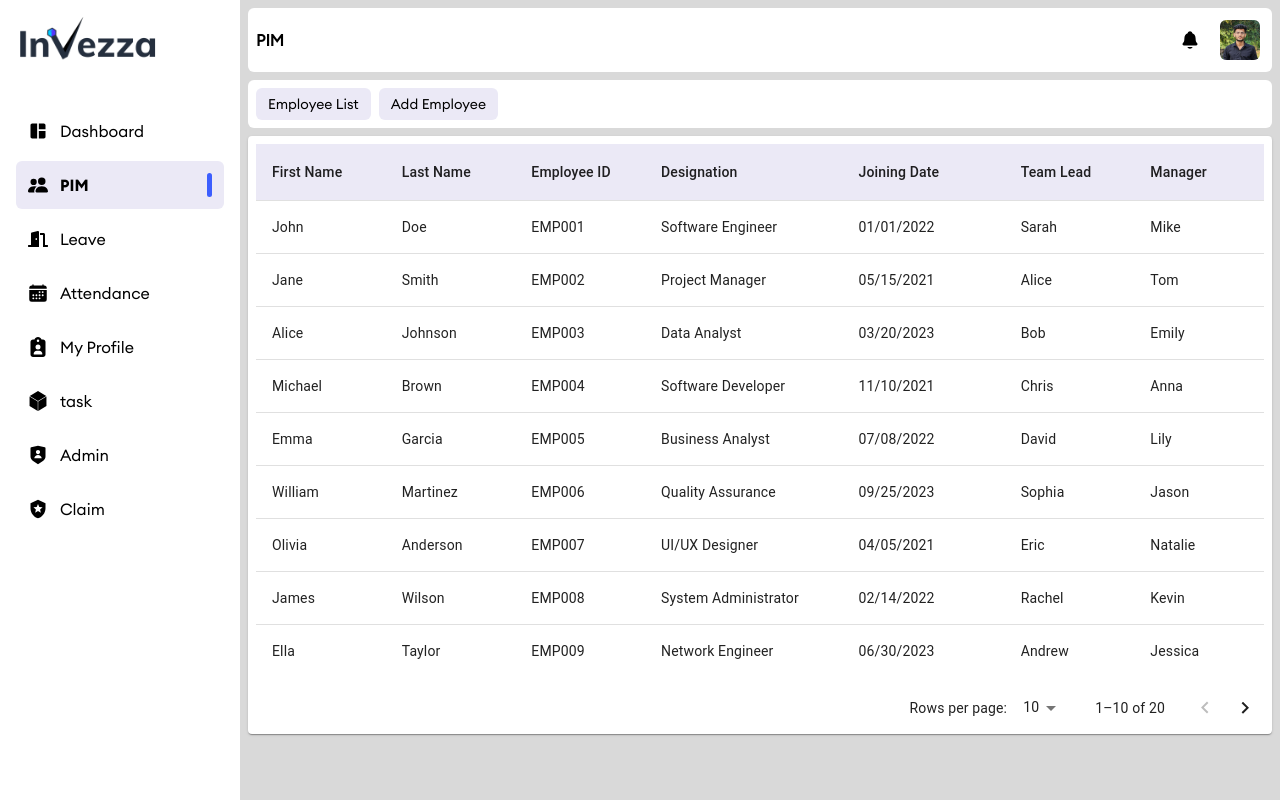
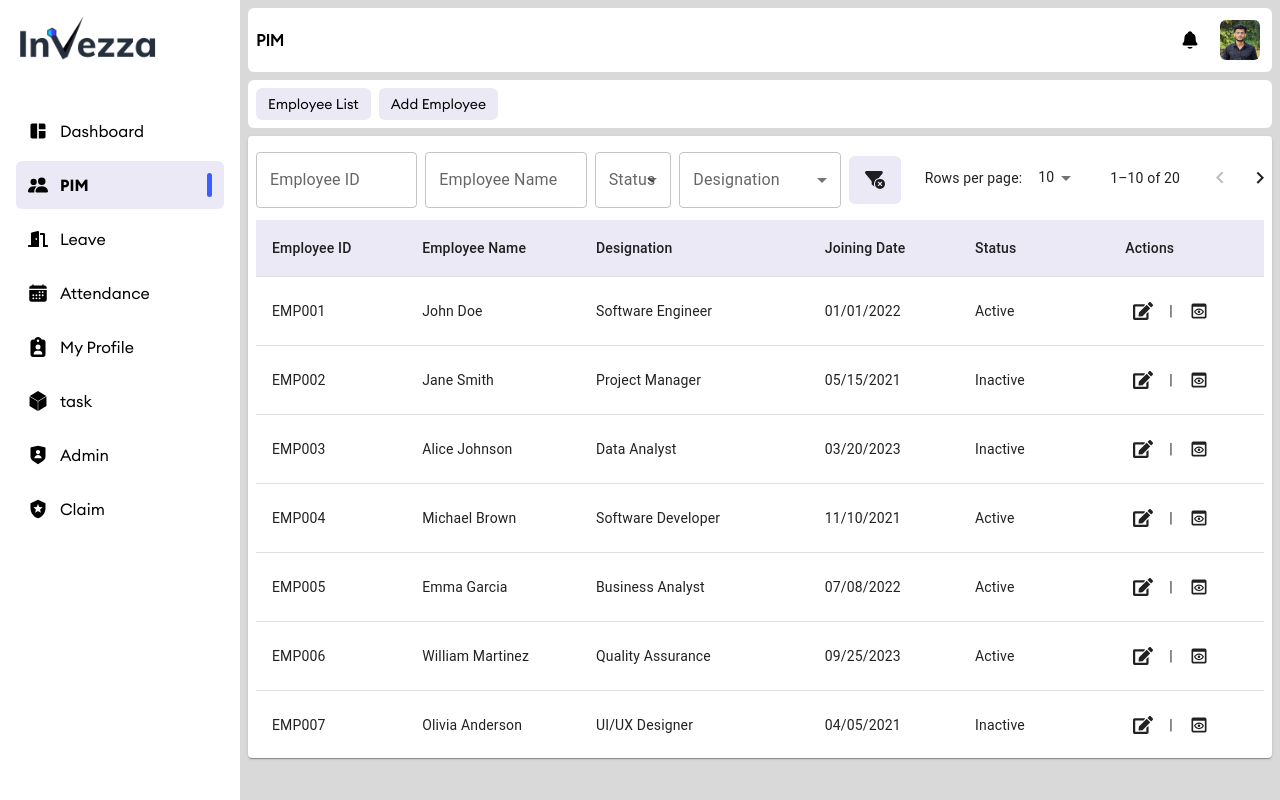
Before and after one commit to shubshinde1/invezza-hrm, a React (Create React App) app: page /pim in a window 1280 px wide. Built offline with nearby package versions, Linux system fonts and the light colour scheme.

Commit message:
build removed

```diff
--- a/src/components/pim/Employeelist.js
+++ b/src/components/pim/Employeelist.js
@@ -1,5 +1,5 @@
 import React from "react";
-import { BrowserRouter as useRouteMatch } from "react-router-dom";
+import { Link } from "react-router-dom";
 import Menutabs from "./Menutabs";
 import Paper from "@mui/material/Paper";
 import Table from "@mui/material/Table";
@@ -10,209 +10,202 @@ import TableHead from "@mui/material/TableHead";
 import TablePagination from "@mui/material/TablePagination";
 import TableRow from "@mui/material/TableRow";
 import { Bolt } from "@mui/icons-material";
+import { MdOutlinePreview } from "react-icons/md";
+import { FaEdit } from "react-icons/fa";
+import {
+  TextField,
+  FormControl,
+  InputLabel,
+  Select,
+  MenuItem,
+} from "@mui/material";
+import { FaFilterCircleXmark } from "react-icons/fa6";
 
 const columns = [
-  { id: "fname", label: "First Name", minWidth: 120 },
-  { id: "lname", label: "Last Name", minWidth: 120 },
   { id: "empid", label: "Employee ID", minWidth: 120 },
-  { id: "designation", label: "Designation", minWidth: 170 },
-  { id: "jdate", label: "Joining Date", minWidth: 150 },
-  { id: "tl", label: "Team Lead", minWidth: 120 },
-  { id: "manager", label: "Manager", minWidth: 120 },
+  { id: "ename", label: "Employee Name", minWidth: 120 },
+  { id: "designation", label: "Designation", minWidth: 120 },
+  { id: "jdate", label: "Joining Date", minWidth: 120 },
+  { id: "status", label: "Status", minWidth: 120 },
+  { id: "actions", label: "Actions", minWidth: 80 },
 ];
 
-function createData(fname, lname, empid, designation, jdate, tl, manager) {
-  return { fname, lname, empid, designation, jdate, tl, manager };
+function createData(empid, ename, designation, jdate, status) {
+  return { empid, ename, designation, jdate, status };
 }
 
 const rows = [
+  createData("EMP001", "John Doe", "Software Engineer", "01/01/2022", "Active"),
   createData(
-    "John",
-    "Doe",
-    "EMP001",
-    "Software Engineer",
-    "01/01/2022",
-    "Sarah",
-    "Mike"
+    "EMP002",
+    "Jane Smith",
+    "Project Manager",
+    "05/15/2021",
+    "Inactive"
   ),
   createData(
-    "Jane",
-    "Smith",
-    "EMP002",
-    "Project Manager",
-    "05/15/2021",
-    "Alice",
-    "Tom"
-  ),
-  // Creating data for 18 more employees
-  createData(
-    "Alice",
-    "Johnson",
     "EMP003",
+    "Alice Johnson",
     "Data Analyst",
     "03/20/2023",
-    "Bob",
-    "Emily"
+    "Inactive"
   ),
   createData(
-    "Michael",
-    "Brown",
     "EMP004",
+    "Michael Brown",
     "Software Developer",
     "11/10/2021",
-    "Chris",
-    "Anna"
+    "Active"
   ),
   createData(
-    "Emma",
-    "Garcia",
     "EMP005",
+    "Emma Garcia",
     "Business Analyst",
     "07/08/2022",
-    "David",
-    "Lily"
+    "Active"
   ),
   createData(
-    "William",
-    "Martinez",
     "EMP006",
+    "William Martinez",
     "Quality Assurance",
     "09/25/2023",
-    "Sophia",
-    "Jason"
+    "Active"
   ),
   createData(
-    "Olivia",
-    "Anderson",
     "EMP007",
+    "Olivia Anderson",
     "UI/UX Designer",
     "04/05/2021",
-    "Eric",
-    "Natalie"
+    "Inactive"
   ),
   createData(
-    "James",
-    "Wilson",
     "EMP008",
+    "James Wilson",
     "System Administrator",
     "02/14/2022",
-    "Rachel",
-    "Kevin"
+    "Active"
   ),
   createData(
-    "Ella",
-    "Taylor",
     "EMP009",
+    "Ella Taylor",
     "Network Engineer",
     "06/30/2023",
-    "Andrew",
-    "Jessica"
+    "Active"
   ),
   createData(
-    "Noah",
-    "Thomas",
     "EMP010",
+    "Noah Thomas",
     "Database Administrator",
     "08/17/2021",
-    "Melissa",
-    "Mark"
+    "Inactive"
   ),
   createData(
-    "Isabella",
-    "Hernandez",
     "EMP011",
+    "Isabella Hernandez",
     "Cybersecurity Analyst",
     "10/29/2022",
-    "Peter",
-    "Oliver"
+    "Inactive"
   ),
   createData(
-    "Liam",
-    "Lopez",
     "EMP012",
+    "Liam Lopez",
     "DevOps Engineer",
     "12/12/2023",
-    "Victoria",
-    "Benjamin"
+    "Inactive"
   ),
   createData(
-    "Sophia",
-    "Scott",
     "EMP013",
+    "Sophia Scott",
     "Software Tester",
     "03/18/2021",
-    "Steven",
-    "Evelyn"
+    "Inactive"
+  ),
+  createData("EMP014", "Mason Green", "Product Owner", "07/22/2022", "Active"),
+  createData("EMP015", "Ava Adams", "Scrum Master", "11/05/2023", "Inactive"),
+  createData(
+    "EMP016",
+    "Harper Baker",
+    "Technical Writer",
+    "05/14/2021",
+    "Active"
   ),
   createData(
-    "Mason",
-    "Green",
-    "EMP014",
-    "Product Owner",
-    "07/22/2022",
-    "Hannah",
-    "Daniel"
+    "EMP017",
+    "Evelyn Rivera",
+    "Business Intelligence Analyst",
+    "01/29/2022",
+    "Active"
   ),
   createData(
-    "Ava",
-    "Adams",
-    "EMP015",
-    "Scrum Master",
-    "11/05/2023",
-    "Nicholas",
-    "Chloe"
+    "EMP018",
+    "Alexander Reed",
+    "Frontend Developer",
+    "09/10/2023",
+    "Active"
   ),
   createData(
-    "Harper",
-    "Baker",
-    "EMP016",
-    "Technical Writer",
-    "05/14/2021",
-    "Samantha",
-    "Justin"
+    "EMP019",
+    "Charlotte Perez",
+    "Backend Developer",
+    "06/07/2021",
+    "Inactive"
   ),
   createData(
-    "Evelyn",
-    "Rivera",
-    "EMP017",
-    "Business Intelligence Analyst",
-    "01/29/2022",
-    "Gabriel",
-    "Lucas"
-  ),
-  createData(
-    "Alexander",
-    "Reed",
-    "EMP018",
-    "Frontend Developer",
-    "09/10/2023",
-    "Madison",
-    "Jackson"
-  ),
-  createData(
-    "Charlotte",
-    "Perez",
-    "EMP019",
-    "Backend Developer",
-    "06/07/2021",
-    "Avery",
-    "Ethan"
-  ),
-  createData(
-    "Ryan",
-    "Roberts",
     "EMP020",
+    "Ryan Roberts",
     "Full Stack Developer",
     "04/02/2022",
-    "Mia",
-    "Logan"
+    "Active"
   ),
 ];
 
 export default function StickyHeadTable() {
   const [page, setPage] = React.useState(0);
   const [rowsPerPage, setRowsPerPage] = React.useState(10);
-  const match = useRouteMatch("/pim/addemployee");
+  const [filters, setFilters] = React.useState({
+    empid: "",
+    ename: "",
+    status: "",
+    designation: "",
+  });
+
+  const handleChangeFilter = (event) => {
+    const { name, value } = event.target;
+    setFilters((prevFilters) => ({
+      ...prevFilters,
+      [name]: value,
+    }));
+  };
+
+  const handleClearFilters = () => {
+    setFilters({
+      empid: "",
+      ename: "",
+      status: "",
+      designation: "",
+    });
+  };
+
+  const designations = Array.from(new Set(rows.map((row) => row.designation)));
+  const statuses = Array.from(new Set(rows.map((row) => row.status)));
+
+  const filteredRows = React.useMemo(() => {
+    return rows.filter((row) => {
+      return Object.entries(filters).every(([key, value]) => {
+        if (!value) return true; // If filter value is empty, return true
+        if (key === "designation") {
+          // For designation, check if the row value contains the filter value
+          return row[key].toLowerCase().includes(value.toLowerCase());
+        } else if (key === "status") {
+          // For status, check if the row value matches the filter value
+          return row[key].toLowerCase() === value.toLowerCase();
+        } else {
+          // For other fields, check if the row value starts with the filter value
+          return row[key].toLowerCase().startsWith(value.toLowerCase());
+        }
+      });
+    });
+  }, [filters]);
 
   const handleChangePage = (event, newPage) => {
     setPage(newPage);
@@ -225,11 +218,108 @@ export default function StickyHeadTable() {
 
   return (
     <div>
-      {match && <Menutabs />}{" "}
+      <Menutabs />
       <Paper
         sx={{ overflow: "hidden" }}
-        className="md:w-[100%] w-[calc(100vw-0.8rem)]"
+        className="md:w-[100%] w-[calc(100vw-0.8rem)] h-[90%] top-24 -z-50"
       >
+        <div className="m-2 gap-2 flex-col items-center grid grid-cols-12 -z-50 ">
+          <TextField
+            className="col-span-12 sm:col-span-6 xl:col-span-2 "
+            id="empid"
+            name="empid"
+            label="Employee ID"
+            value={filters.empid}
+            onChange={handleChangeFilter}
+            variant="outlined"
+            style={{ border: 0 }}
+            margin="dense"
+          />
+          <TextField
+            className="col-span-12 sm:col-span-6 xl:col-span-2 py-1"
+            id="ename"
+            name="ename"
+            label="Employee Name"
+            value={filters.ename}
+            onChange={handleChangeFilter}
+            variant="outlined"
+            margin="dense"
+          />
+          <FormControl
+            variant="outlined"
+            margin="dense"
+            className="col-span-12 sm:col-span-6 xl:col-span-1 "
+          >
+            <InputLabel id="status-label" className="w-52 ">
+              Status
+            </InputLabel>
+            <Select
+              labelId="status-label"
+              id="status"
+              name="status"
+              value={filters.status}
+              onChange={handleChangeFilter}
+              label="Status"
+            >
+              <MenuItem value="">All</MenuItem>
+              {statuses.map((statuse) => (
+                <MenuItem key={statuse} value={statuse.toLowerCase()}>
+                  {statuse}
+                </MenuItem>
+              ))}
+            </Select>
+          </FormControl>
+          <FormControl
+            variant="outlined"
+            margin="dense"
+            className="col-span-12 sm:col-span-6 xl:col-span-2"
+          >
+            <InputLabel id="designation-label" className="w-52">
+              Designation
+            </InputLabel>
+            <Select
+              labelId="designation-label"
+              id="designation"
+              name="designation"
+              value={filters.designation}
+              onChange={handleChangeFilter}
+              label="Designation"
+            >
+              <MenuItem value="">All</MenuItem>
+              {designations.map((designation) => (
+                <MenuItem
+                  key={designation}
+                  value={designation.toLowerCase()}
+                  className="bg-[#EBE9F6]"
+                >
+                  {designation}
+                </MenuItem>
+              ))}
+            </Select>
+          </FormControl>
+
+          <div className="col-span-12 md:col-span-5 flex items-center justify-between">
+            <button
+              className="bg-[#EBE9F6] md:mt-1 px-4 rounded-md w-fit"
+              onClick={handleClearFilters}
+            >
+              <FaFilterCircleXmark
+                variant="outlined"
+                className="h-12 cursor-pointer text-xl"
+              />
+            </button>
+            <TablePagination
+              rowsPerPageOptions={[10, 25, 100]}
+              component="div"
+              count={filteredRows.length}
+              rowsPerPage={rowsPerPage}
+              page={page}
+              onPageChange={handleChangePage}
+              onRowsPerPageChange={handleChangeRowsPerPage}
+              style={{ paddingRight: "5px" }}
+            />
+          </div>
+        </div>
         <TableContainer
           sx={{ maxHeight: 530 }}
           className="m-2 pr-4 scrollbar-hide"
@@ -253,13 +343,29 @@ export default function StickyHeadTable() {
               </TableRow>
             </TableHead>
             <TableBody>
-              {rows
+              {filteredRows
                 .slice(page * rowsPerPage, page * rowsPerPage + rowsPerPage)
                 .map((row) => (
                   <TableRow hover role="checkbox" tabIndex={-1} key={row.empid}>
                     {columns.map((column) => (
                       <TableCell key={column.id} align="left">
-                        {row[column.id]}
+                        {column.id !== "actions" ? (
+                          row[column.id]
+                        ) : (
+                          <div className="flex items-center gap-2">
+                            <div className="hover:bg-[#dbd6fc] rounded-md p-2">
+                              <Link to={`/edit/${row.empid}`}>
+                                <FaEdit className="text-xl" />
+                              </Link>
+                            </div>
+                            {" | "}
+                            <div className="hover:bg-[#dbd6fc] rounded-md p-2">
+                              <Link to={`/view/${row.empid}`}>
+                                <MdOutlinePreview className="text-xl" />
+                              </Link>
+                            </div>
+                          </div>
+                        )}
                       </TableCell>
                     ))}
                   </TableRow>
@@ -267,76 +373,7 @@ export default function StickyHeadTable() {
             </TableBody>
           </Table>
         </TableContainer>
-        <TablePagination
-          rowsPerPageOptions={[10, 25, 100]}
-          component="div"
-          count={rows.length}
-          rowsPerPage={rowsPerPage}
-          page={page}
-          onPageChange={handleChangePage}
-          onRowsPerPageChange={handleChangeRowsPerPage}
-          style={{ paddingRight: '5px' }}
-        />
       </Paper>
     </div>
   );
 }
-
-// import * as React from "react";
-// import Box from "@mui/material/Box";
-// import {
-//   DataGrid,
-//   GridToolbar,
-//   GridToolbarQuickFilter,
-// } from "@mui/x-data-grid";
-// import { BrowserRouter as useRouteMatch } from "react-router-dom";
-// import Menutabs from "./Menutabs";
-// import EmployeeData from "./EmployeeData";
-
-// const VISIBLE_FIELDS = [
-//   "FirstName",
-//   "LastName",
-//   "ID",
-//   "Designation",
-//   "JoiningDate",
-//   "TeamLeader",
-//   "Manager",
-// ];
-
-// export default function Employeelist() {
-//   const match = useRouteMatch("/pim/addemployee");
-
-//   const columns = React.useMemo(
-//     () =>
-//       VISIBLE_FIELDS.map((field) => ({
-//         field,
-//         headerName: field
-//           .replace(/([a-z])([A-Z])/g, "$1 $2")
-//           .replace(/\b\w/g, (char) => char.toUpperCase()),
-//         width: 150,
-//       })),
-//     []
-//   );
-
-//   return (
-//     <div>
-//       {match && <Menutabs />}
-//       <Box sx={{ height: 530, width: 1, }}>
-//         <DataGrid
-//           rows={EmployeeData}
-//           columns={columns}
-//           disableColumnFilter
-//           disableColumnSelector
-//           disableDensitySelector
-//           slots={{ toolbar: GridToolbar }}
-//           slotProps={{
-//             toolbar: {
-//               showQuickFilter: true,
-//             },
-//           }}
-//           className="bg-white"
-//         />
-//       </Box>
-//     </div>
-//   );
-// }
--- a/src/components/pim/Menutabs.js
+++ b/src/components/pim/Menutabs.js
@@ -5,7 +5,7 @@ const MenuTabs = () => {
   const location = useLocation();
 
   return (
-    <div className="bg-white rounded-md p-2 sticky top-0 mb-2">
+    <div className="bg-white rounded-md p-2 sticky top-0 mb-2 z-50">
       <ul className="flex gap-2">
         <li
           className={` text-sm px-3 py-1.5 rounded-md ${
--- a/src/components/pim/PopupMessage.js
+++ b/src/components/pim/PopupMessage.js
@@ -37,7 +37,7 @@ const PopupMessage = ({ message, onAddMore, onGoToList }) => {
       >
         <div className="flex items-center justify-center bg-[#EBE9F6] rounded-md px-4 py-3">
           <BsPersonFillCheck className="text-green-500 text-3xl" />
-          <p className="ml-2 md:text-xl">{message}</p>
+          <p className="ml-2">{message}</p>
         </div>
 
         <div className="bg-[#EBE9F6] mt-2 w-[100%] items-center">
@@ -62,14 +62,14 @@ const PopupMessage = ({ message, onAddMore, onGoToList }) => {
 
         <div className="flex items-center justify-between mx-8 mt-5">
           <button
-            className="bg-[#5336FD] text-white text-sm md:text-base px-3 py-2 rounded-md cursor-pointer font-bold hover:scale-[1.020] flex items-center"
+            className="bg-[#5336FD] text-white text-sm px-3 py-2 rounded-md cursor-pointer font-bold hover:scale-[1.020] flex items-center"
             onClick={onAddMore}
           >
             <BsPersonFillAdd className="mr-2.5 text-lg" />
             Add More
           </button>
           <button
-            className="bg-green-600 text-white text-sm md:text-base px-3 py-2 rounded-md cursor-pointer font-bold hover:scale-[1.020] flex items-center ml-4"
+            className="bg-green-600 text-white text-sm px-3 py-2 rounded-md cursor-pointer font-bold hover:scale-[1.020] flex items-center ml-4"
             onClick={onGoToList}
           >
             <FaListUl className="mr-2.5 text-lg" />
--- a/src/index.css
+++ b/src/index.css
@@ -59,6 +59,7 @@ select {
 
 }
 
+MenuItem,
 input,
 select,
 option:focus {
```
